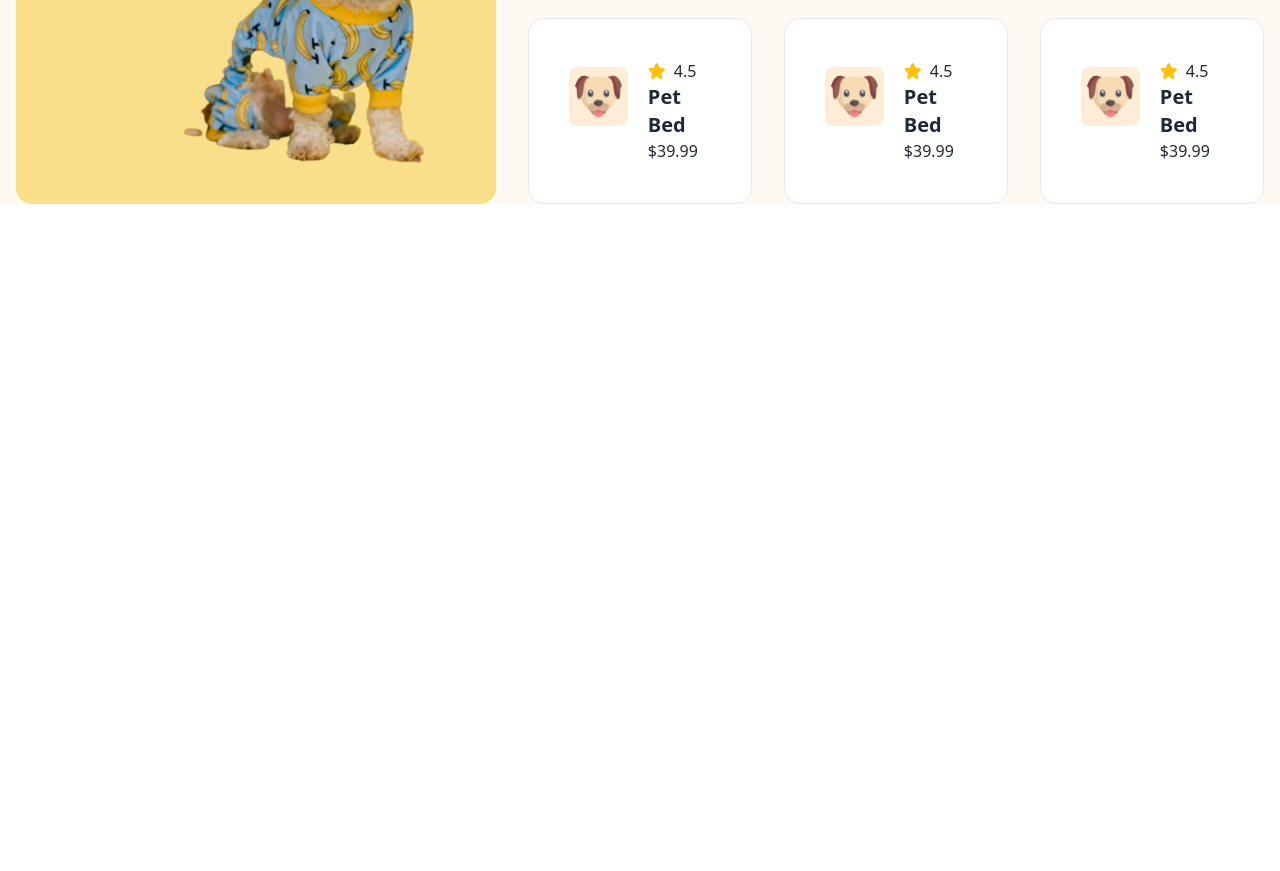
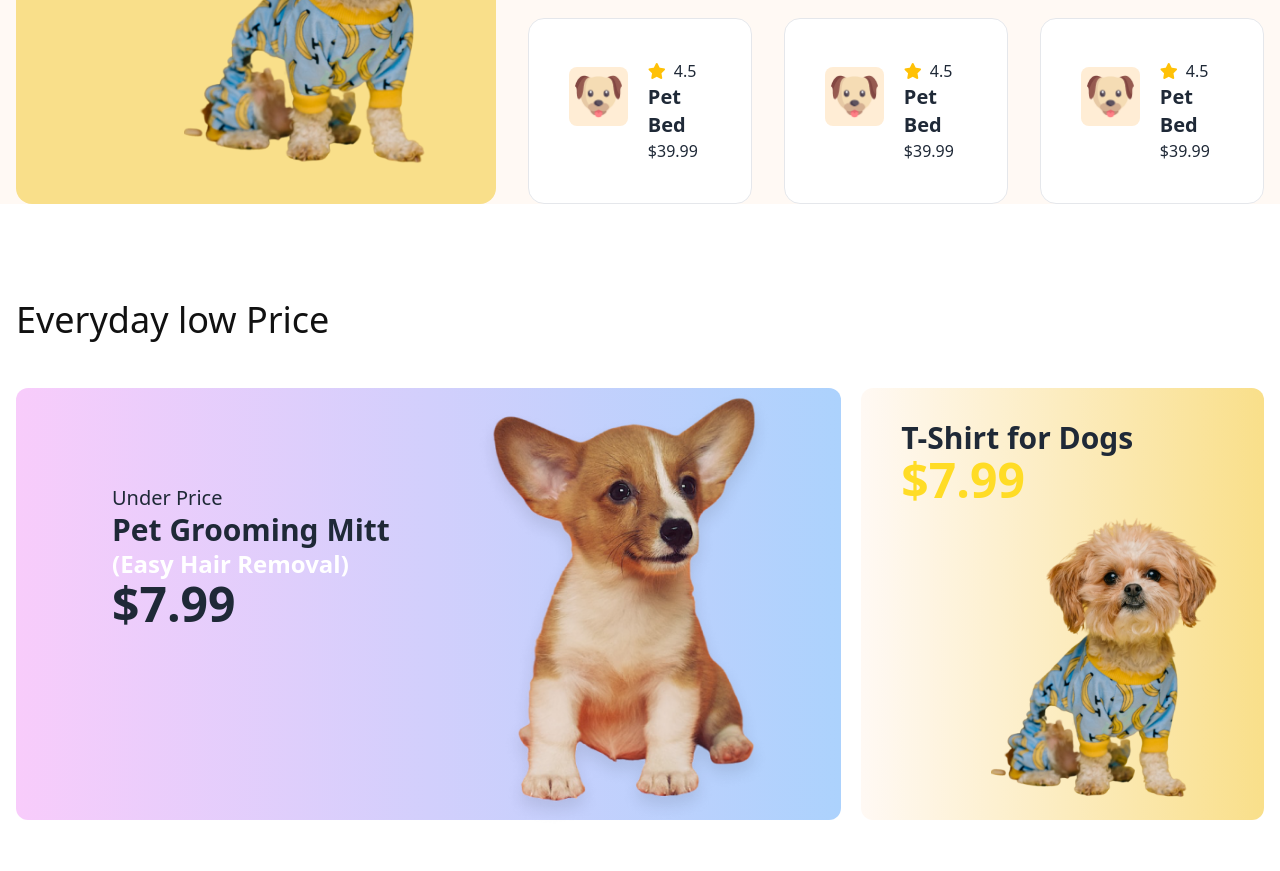
Before and after one commit to MdMasum23/Assignment_03_Category_0001, a plain HTML site: page index.html in a window 1280 px wide. Shown: the part 2518-3389 px from the top of the page. Before the commit the page ends 2818 px from the top, so only its background shows below. Drawn offline with nearby package versions, Linux system fonts and the light colour scheme; a web font is replaced by a local one.

Commit message:
low price section added

```diff
--- a/index.html
+++ b/index.html
@@ -322,6 +322,35 @@
                 </div>
                </section>
 
+                <section class="max-w-screen-xl mx-auto mt-16 mb-24 px-4">
+                  <h1 class="text-4xl font-normal font-ADLaM text-[#111111] mb-12">Everyday low Price</h1>
+                  <div class="grid grid-cols-1 lg:grid-cols-3 lg:gap-5 gap-y-5">
+                    <div class="bg-gradient-to-r from-[#F8CCFB] to-[#ACD2FD] lg:col-span-2 relative lg:p-36 py-20 lg:!pl-24 pl-10 rounded-xl">
+                      <div class="relative -top-12">
+                        <p class="text-xl font-normal hidden lg:flex">Under Price</p>
+                        <h2 class="lg:text-3xl text-2xl font-bold ">Pet Grooming Mitt</h2>
+                        <h4 class="text-2xl font-bold text-white hidden lg:flex">(Easy Hair Removal)</h4>
+                        <h1 class="text-5xl font-bold">$7.99</h1>
+                      </div>
+                      <div class="absolute -top-32 -right-24  lg:-top-10 lg:right-0">
+                        <img class="scale-50 lg:scale-90" src="./assets/cute-dog-mid.png" alt="">
+                      </div>
+                    </div>
+                    <div class=" bg-gradient-to-r from-[#FFF9F4] to-[#F9DF8A] relative  lg:p-20 py-20 !pl-10 rounded-xl">
+                      <div class="relative -top-12">
+                        <h2 class="lg:text-3xl text-2xl font-bold ">T-Shirt for Dogs</h2>
+                        <h1 class="text-5xl font-bold text-[#FFDC26]">$7.99</h1>
+                      </div>
+                      <div class="justify-end absolute -top-20 -right-20 lg:top-20 lg:right-0">
+                        <img class="scale-50 lg:scale-75" src="./assets/cute-pet-mid.png" alt="">
+                      </div>
+                    </div>
+
+                  </div>
+                </section>
+            </main>
+
+
 
 </body>
 </html>
```
